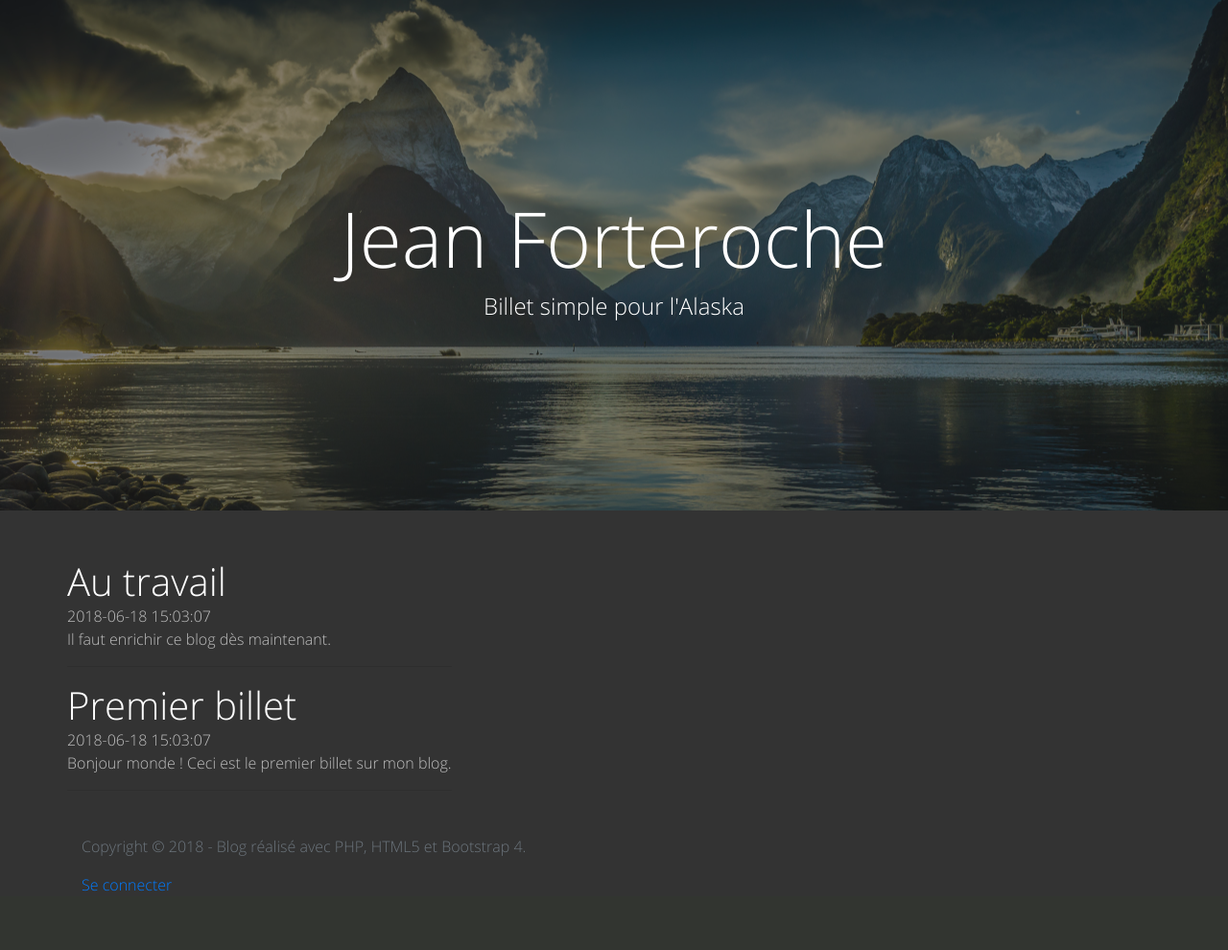
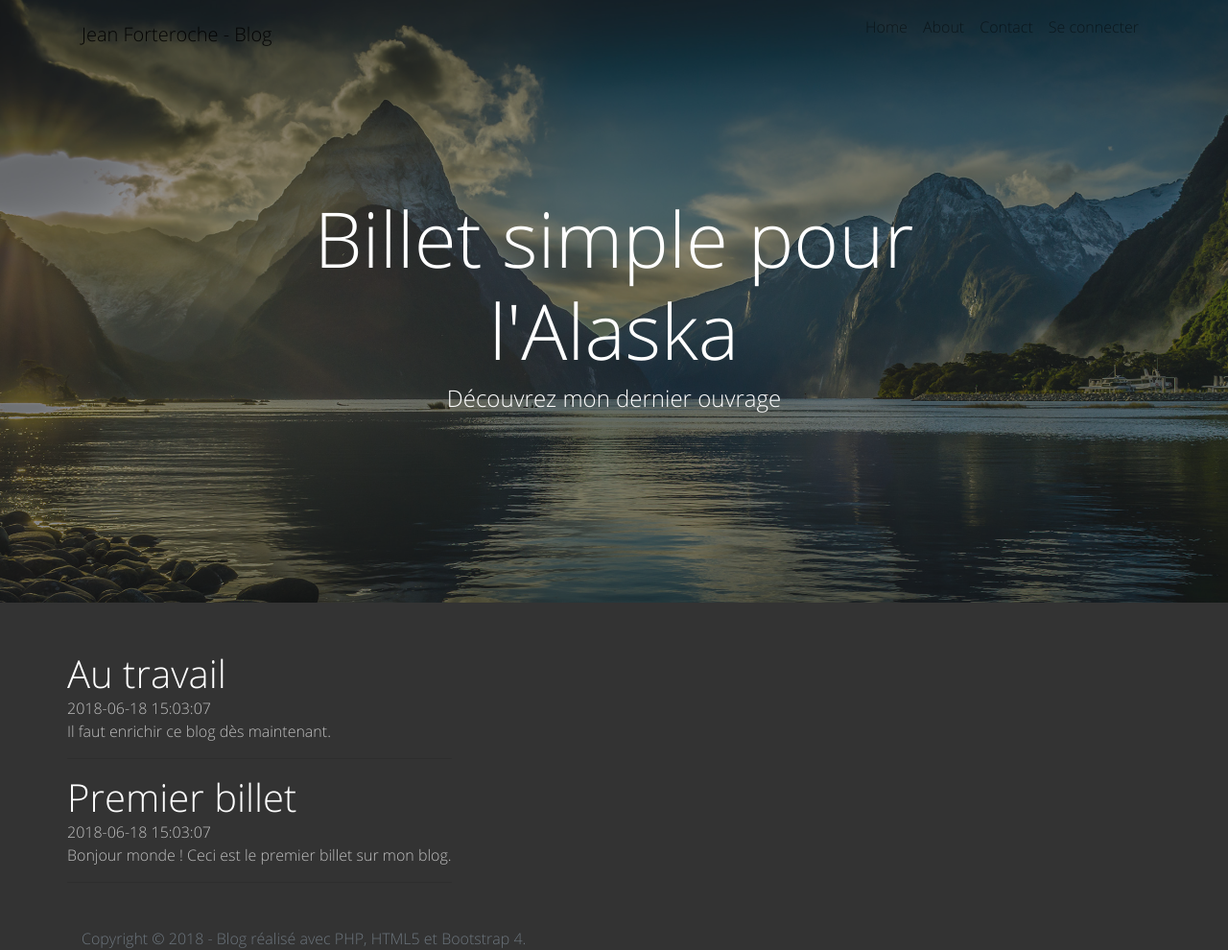
Before and after one commit to Chrisentem/Blog-MVC, a PHP site: page / in a window 1280 px wide. Shown: the whole page at 96% size. Before the commit the page ends 929 px from the top, so only its background shows below. Run offline with PHP 8.4, Linux system fonts and the light colour scheme; data comes from the database, SQL or seed files in the repository.

Commit message:
html navbar to Template added

```diff
--- a/View/Template.php
+++ b/View/Template.php
@@ -11,6 +11,34 @@
   <title><?= $title ?></title>
 </head>
 <body>
+
+    <!-- Navigation -->
+    <nav class="navbar navbar-expand-lg navbar-light fixed-top" id="mainNav">
+      <div class="container">
+        <a class="navbar-brand" href="">Jean Forteroche - Blog</a>
+        <button class="navbar-toggler navbar-toggler-right" type="button" data-toggle="collapse" data-target="#navbarResponsive" aria-controls="navbarResponsive" aria-expanded="false" aria-label="Toggle navigation">
+          Menu
+          <i class="fa fa-bars"></i>
+        </button>
+        <div class="collapse navbar-collapse" id="navbarResponsive">
+          <ul class="navbar-nav ml-auto">
+            <li class="nav-item">
+              <a class="nav-link" href="">Home</a>
+            </li>
+            <li class="nav-item">
+              <a class="nav-link" href="">About</a>
+            </li>
+            <li class="nav-item">
+              <a class="nav-link" href="">Contact</a>
+            </li>
+            <li class="nav-item">
+              <a class="nav-link" href="admin/"><p>Se connecter</p></a>
+            </li>
+          </ul>
+        </div>
+      </div>
+    </nav>
+
     <!-- Page Header -->
     <header class="masthead" style="background-image: url('Content/img/home-bg.jpg')">
       <div class="overlay"></div>
@@ -18,8 +46,8 @@
         <div class="row">
           <div class="col-lg-8 col-md-10 mx-auto">
             <div class="site-heading">
-              <a href=""><h1 id="blogTitle">Jean Forteroche</h1></a>
-              <span class="subheading">Billet simple pour l'Alaska</span>
+              <a href=""><h1 id="blogTitle">Billet simple pour l'Alaska</h1></a>
+              <span class="subheading">Découvrez mon dernier ouvrage</span>
             </div>
           </div>
         </div>
@@ -39,9 +67,8 @@
   <footer id="blogFooter">
     <div class="container">
       <p class="copyright text-muted">Copyright &copy; 2018 - Blog réalisé avec PHP, HTML5 et Bootstrap 4.</p>
-          <a href="admin/"><p>Se connecter</p></a>
-        </div>
-    </footer>
+    </div>
+  </footer>
 
         <!-- Bootstrap core JavaScript -->
     <script src="Content/jquery/jquery.min.js"></script>
```
